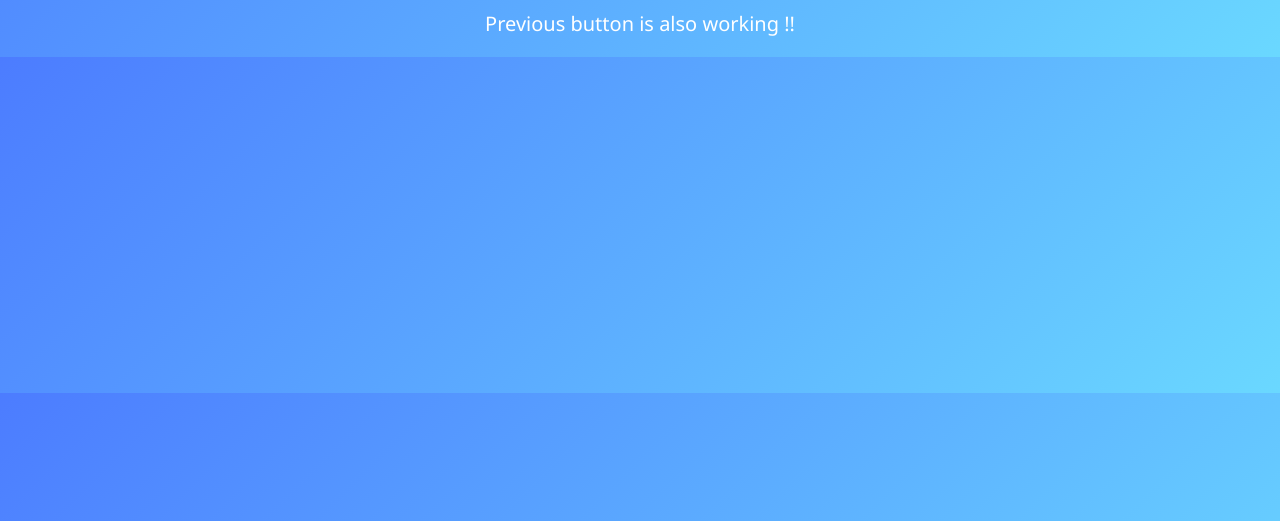
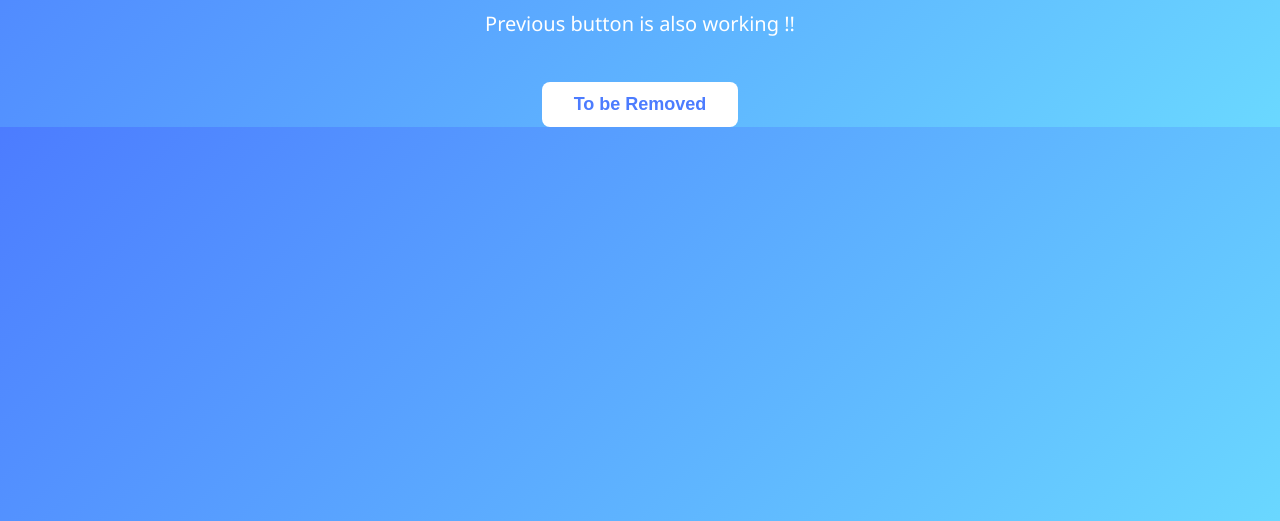
Before and after one commit to ketanray-cmd/jenkins-node-app, a website: page public/page2.html in a window 1280 px wide. Shown: the part 279-800 px from the top of the page. Drawn offline with Linux system fonts and the light colour scheme.

Commit message:
Added button for Rollback

```diff
--- a/public/page2.html
+++ b/public/page2.html
@@ -46,6 +46,9 @@
         <h1>Welcome to My 2nd Page !!💻</h1>
         <p>Previous button is also working !! </p>
 
+        <button class="btn" onclick="window.location.href='page2.html';">
+          To be Removed     </button>
+
     </div>
 </body>
 </html>
```
